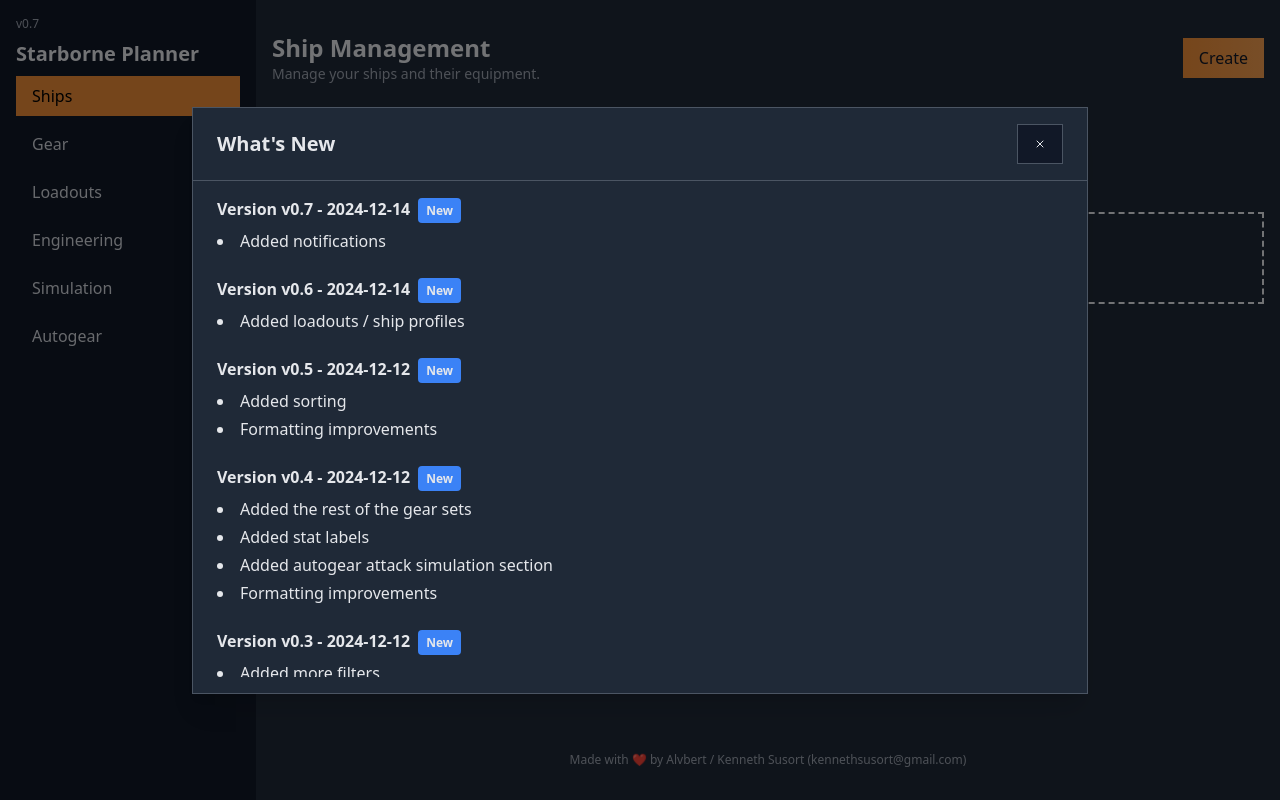
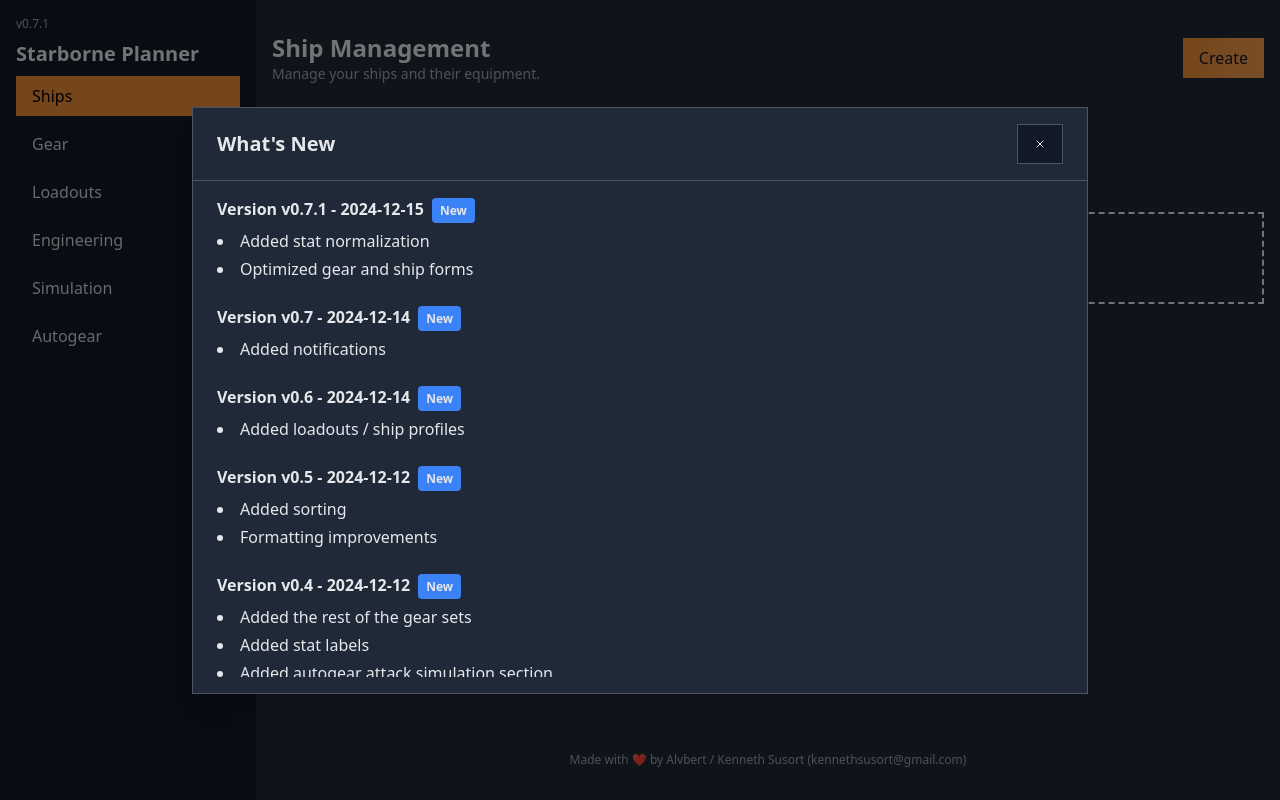
Before and after one commit to TheSusort/starborne-frontiers-calculator, a React (Create React App) app: page /ships in a window 1280 px wide. Built offline with nearby package versions, Linux system fonts and the light colour scheme.

Commit message:
[CHORE] bump version

```diff
--- a/src/constants/changelog.ts
+++ b/src/constants/changelog.ts
@@ -1,8 +1,16 @@
 import { ChangelogEntry } from '../types/changelog';
 
-export const CURRENT_VERSION = 'v0.7';
+export const CURRENT_VERSION = 'v0.7.1';
 
 export const CHANGELOG: ChangelogEntry[] = [
+    {
+        version: 'v0.7.1',
+        date: '2024-12-15',
+        changes: [
+            'Added stat normalization',
+            'Optimized gear and ship forms'
+        ]
+    },
     {
         version: 'v0.7',
         date: '2024-12-14',
```
